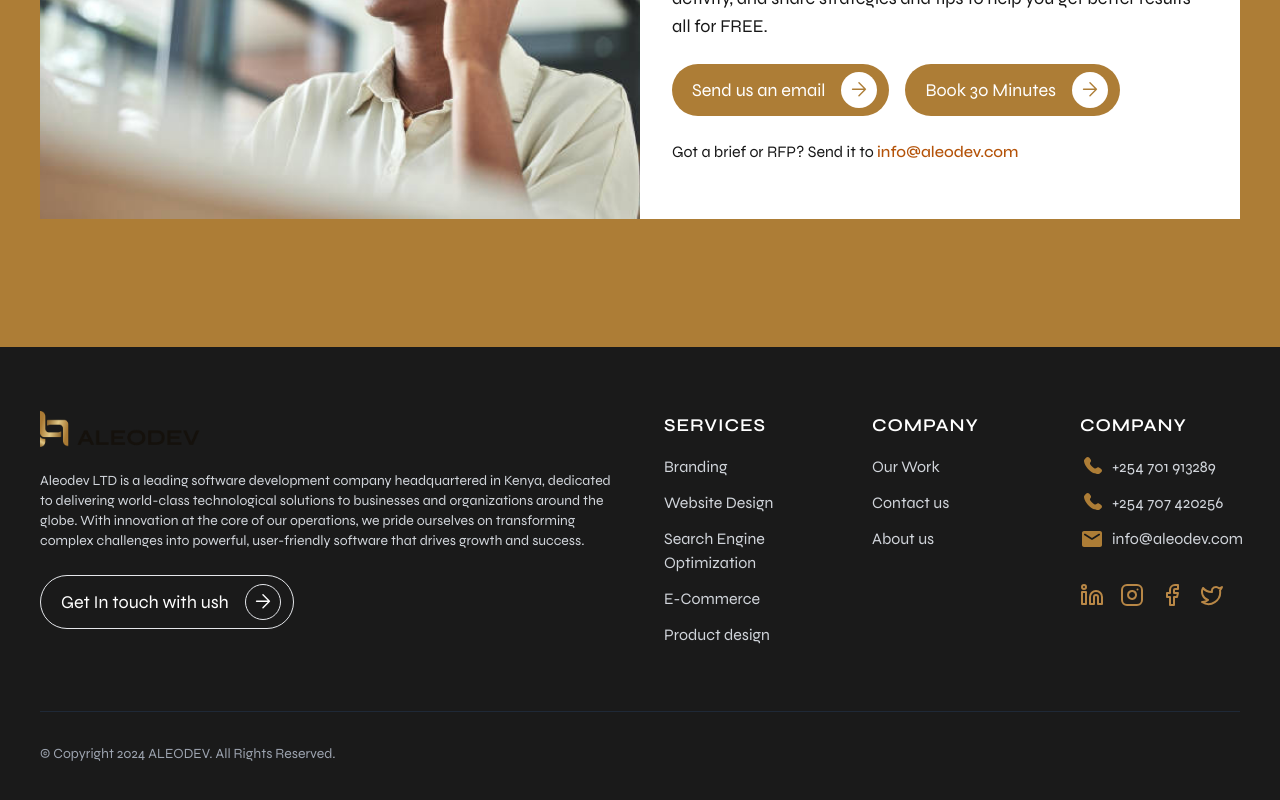
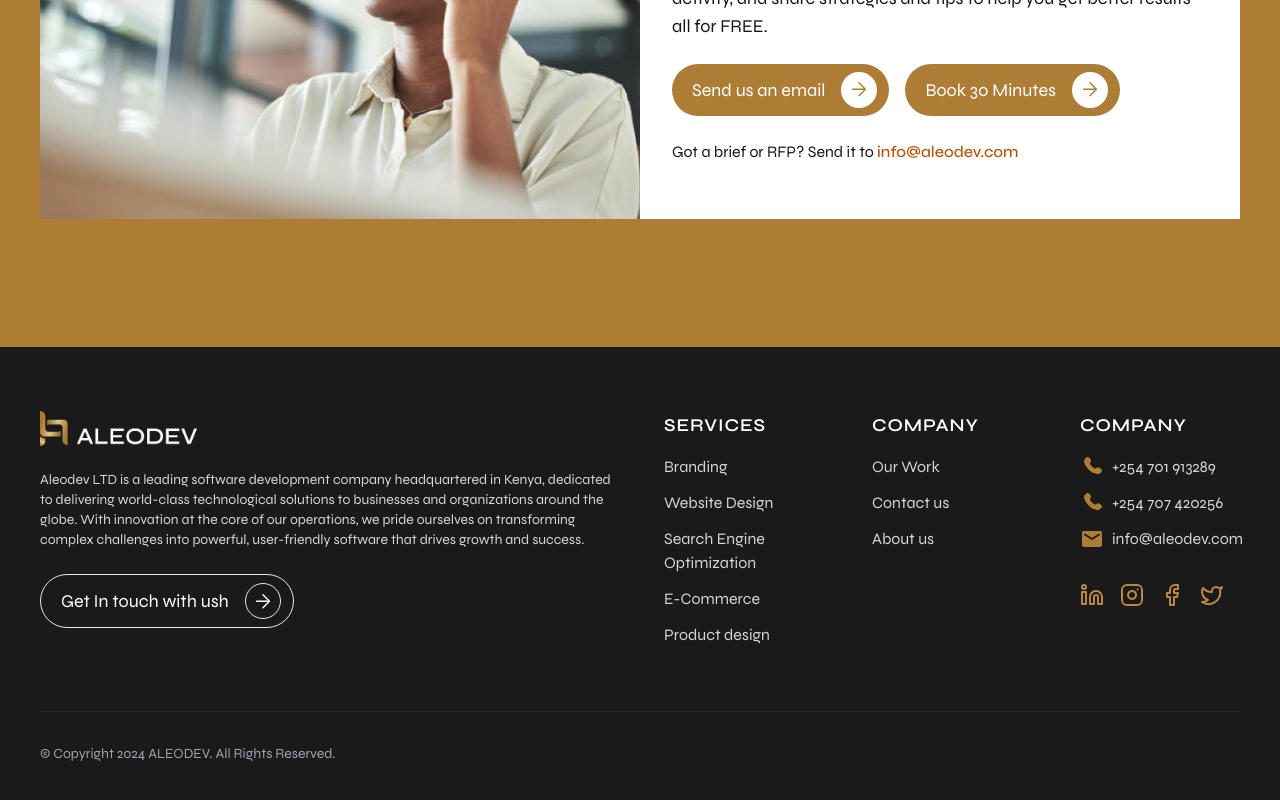
Before and after one commit to johnifemezuo/aleodev, a Next.js app: page / in a window 1280 px wide. Shown: the part 6151-6951 px from the top of the page. Built offline with nearby package versions, Linux system fonts and the light colour scheme.

Commit message:
image fix

```diff
--- a/src/components/UI/Footer/Footer.tsx
+++ b/src/components/UI/Footer/Footer.tsx
@@ -14,7 +14,7 @@
           <div className="space-y-6 :w-[400px]">
             <Link href="/" className="text-3xl font-bold">
               <Image
-                src="/images/aleodev-logo.png"
+                src="/images/logo-white.png"
                 alt=""
                 width={200}
                 height={200}
```
Also changed, not shown: public/images/Logo-white.png.
